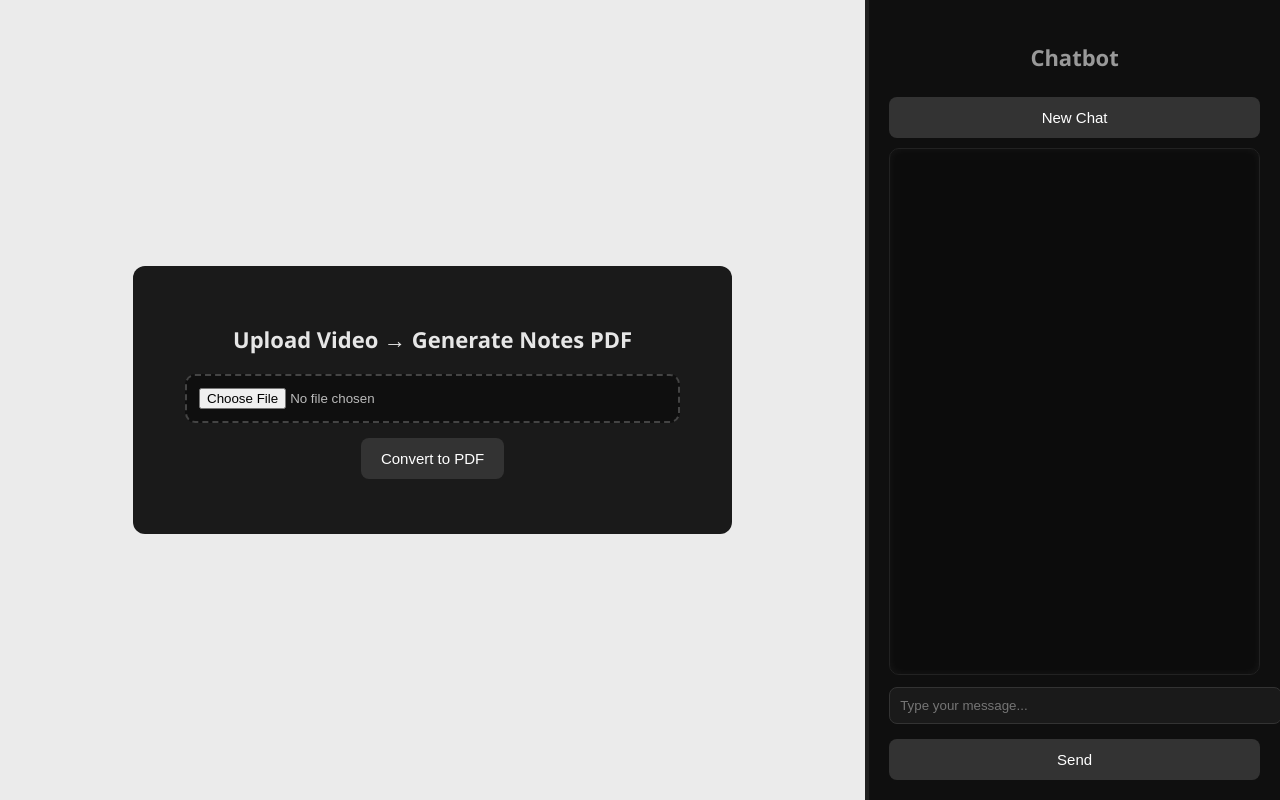
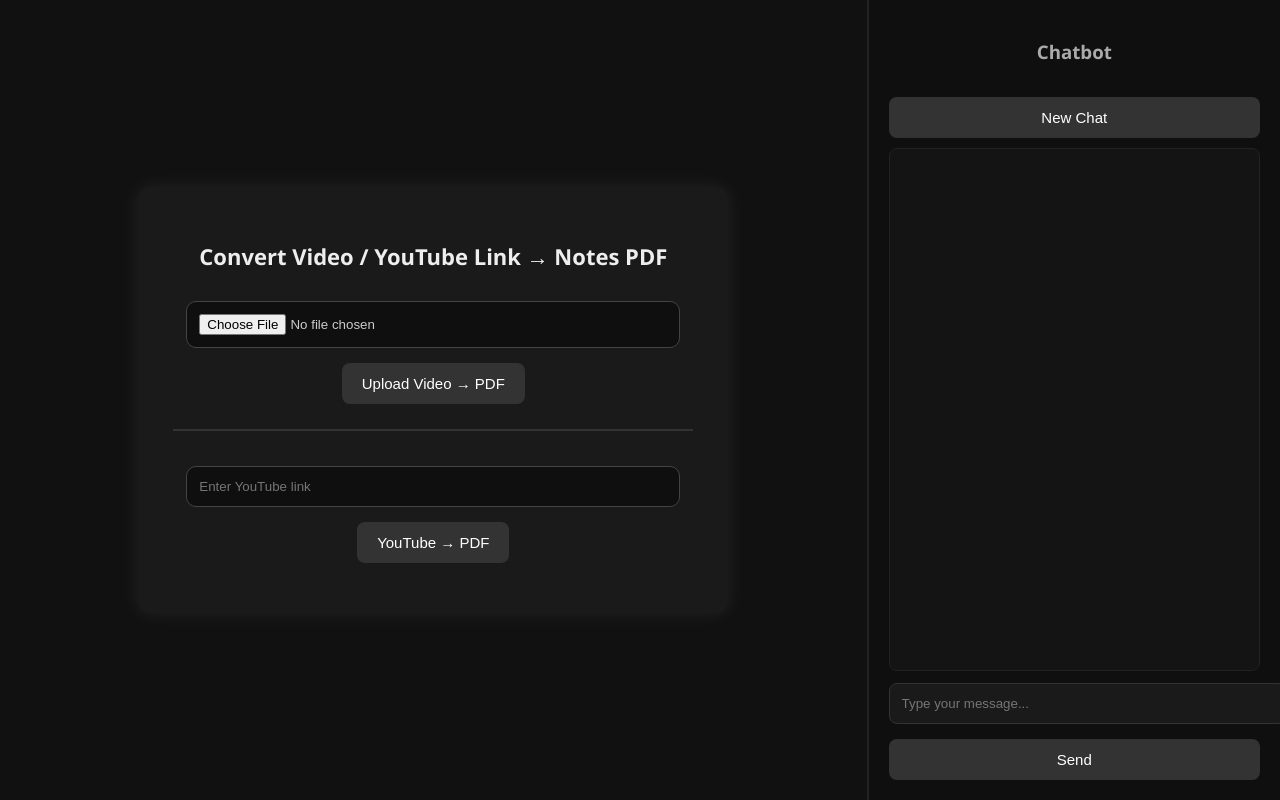
Before and after one commit to kumar-kiran-24/ai-video-summarizer, a Flask app: page / in a window 1280 px wide. Run offline with Flask 3, Linux system fonts and the light colour scheme.

Commit message:
Implment  the youtube to notes generator

```diff
--- a/app.py
+++ b/app.py
@@ -10,23 +10,20 @@ CORS(app)
 
 UPLOAD_FOLDER = "data/uploads"
 RESULT_FOLDER = "data/results"
-LAST_PDF_PATH = None
+LAST_TEXT_PATH = None
+CD = None
 
 os.makedirs(UPLOAD_FOLDER, exist_ok=True)
 os.makedirs(RESULT_FOLDER, exist_ok=True)
-
-
 
 @app.route("/")
 def home_page():
     return render_template("index.html")
 
 
-
 @app.route("/upload-video", methods=["POST"])
 def upload_video():
     global LAST_TEXT_PATH
-
 
     if "video" not in request.files:
         return jsonify({"error": "No video file provided"}), 400
@@ -37,25 +34,41 @@ def upload_video():
     file.save(video_path)
 
     main_ = Main()
-    pdf_path,text_path = main_.main(video_path=video_path)
+    pdf_path, text_path = main_.main(video_path=video_path)
 
     LAST_TEXT_PATH = text_path
-
 
     return send_file(pdf_path, as_attachment=True)
 
 
+@app.route("/youtube-to-pdf", methods=["POST"])
+def youtube_to_pdf():
+    global LAST_TEXT_PATH
+
+    data = request.json
+    youtube_link = data.get("link")
+
+    if not youtube_link:
+        return jsonify({"error": "YouTube link required!"}), 400
+
+    main_ = Main()
+    pdf_path, text_path = main_.youtube_link(youtube_link)
+
+    LAST_TEXT_PATH = text_path
+
+    return send_file(pdf_path, as_attachment=True)
+
 
 @app.route("/chat", methods=["POST"])
 def chat():
-    global  LAST_TEXT_PATH
+    global LAST_TEXT_PATH
     global CD
 
     if LAST_TEXT_PATH is None:
-        return jsonify({"error": "Upload a video first!"}), 400
+        return jsonify({"error": "Upload a video or YouTube link first!"}), 400
 
-    CD=ChatBot(txt_path=LAST_TEXT_PATH)
-
+    if CD is None:
+        CD = ChatBot(txt_path=LAST_TEXT_PATH)
 
     data = request.json
     message = data.get("message", "")
@@ -67,8 +80,7 @@ def chat():
 @app.post("/reset-chat")
 def reset_chat():
     global CD
-
-    CD.reset()  # <-- reset conversation
+    CD = None
     return {"status": "reset done"}
 
 
--- a/templates/index.html
+++ b/templates/index.html
@@ -2,199 +2,223 @@
 <html lang="en">
 <head>
     <meta charset="UTF-8">
-    <title>Video to Notes + Chatbot</title>
+    <title>Video / YouTube → Notes (PDF) + Chatbot</title>
 
     <style>
         body {
-            display: flex;
             margin: 0;
             height: 100vh;
+            display: flex;
             font-family: "Segoe UI", Arial, sans-serif;
             background: #0d0d0d;
             color: white;
         }
 
-        /* ---------------- LEFT UPLOAD SECTION ---------------- */
-        #upload-section {
+        /* ---------------- LEFT PANEL ---------------- */
+        #left-panel {
             width: 70%;
             display: flex;
             justify-content: center;
             align-items: center;
-            background: #ebebebff;
-            border-right: 2px solid #1f1f1f;
+            background: #111;
+            border-right: 2px solid #222;
         }
 
-        .upload-box {
+        .box {
+            width: 60%;
             background: #1a1a1a;
-            padding: 40px;
-            width: 60%;
+            padding: 35px;
             border-radius: 12px;
-            box-shadow: 0 0 20px rgba(255, 255, 255, 0.06);
             text-align: center;
+            box-shadow: 0 0 20px rgba(255,255,255,0.08);
         }
 
-        .upload-box h2 {
+        .box h2 {
+            font-size: 22px;
+            color: #eee;
             margin-bottom: 20px;
-            font-size: 22px;
-            color: #e6e6e6;
         }
 
-        input[type="file"] {
+        input[type="file"],
+        input[type="text"] {
+            width: 90%;
             padding: 12px;
-            border: 2px dashed #444;
+            margin-top: 10px;
+            border-radius: 10px;
+            border: 1px solid #444;
             background: #0f0f0f;
-            width: 90%;
-            border-radius: 10px;
-            cursor: pointer;
-            color: #bbb;
+            color: #ccc;
         }
 
-        /* Buttons */
         button {
+            margin-top: 15px;
             padding: 12px 20px;
             background: #333;
             color: white;
             border: none;
             border-radius: 8px;
             cursor: pointer;
-            margin-top: 15px;
             font-size: 15px;
-            transition: 0.2s;
         }
 
         button:hover {
             background: #555;
         }
 
-        #status {
-            margin-top: 12px;
-            font-size: 15px;
-            color: #c7c7c7;
+        hr {
+            border: 1px solid #333;
+            margin: 25px 0;
         }
 
-        /* ---------------- RIGHT CHAT SECTION ---------------- */
-        #chat-section {
+        #status {
+            margin-top: 15px;
+            color: #bbb;
+            font-size: 15px;
+        }
+
+        /* --------------- CHAT SECTION --------------- */
+        #chat-panel {
             width: 30%;
+            padding: 20px;
             background: #0f0f0f;
             display: flex;
             flex-direction: column;
-            padding: 20px;
-            border-left: 2px solid #1f1f1f;
-        }
-
-        #chat-section h3 {
-            text-align: center;
-            font-size: 22px;
-            margin-bottom: 10px;
-            color: #999;
         }
 
         #messages {
             flex-grow: 1;
             margin-top: 10px;
             padding: 12px;
+            border-radius: 8px;
+            background: #141414;
             border: 1px solid #222;
-            border-radius: 10px;
-            background: #0c0c0c;
             overflow-y: auto;
-            box-shadow: inset 0 0 8px rgba(255,255,255,0.05);
         }
 
-        .user {
-            color: #d4d4d4;
-            font-weight: 600;
-            margin: 8px 0;
-        }
-
-        .bot {
-            color: #4aff8f;
-            font-weight: 600;
-            margin: 8px 0;
-        }
+        .user { color: #d4d4d4; font-weight: 600; margin: 10px 0; }
+        .bot { color: #4aff8f; font-weight: 600; margin: 10px 0; }
 
         #chat-input {
             width: 100%;
-            padding: 10px;
+            padding: 12px;
             margin-top: 12px;
+            border-radius: 8px;
+            background: #1a1a1a;
             border: 1px solid #333;
-            background: #1a1a1a;
             color: white;
-            border-radius: 8px;
         }
     </style>
 </head>
 
 <body>
 
-<div id="upload-section">
-    <div class="upload-box">
-        <h2>Upload Video → Generate Notes PDF</h2>
+<!-- LEFT SIDE -->
+<div id="left-panel">
+    <div class="box">
 
+        <h2>Convert Video / YouTube Link → Notes PDF</h2>
+
+        <!-- Upload video -->
         <form id="uploadForm">
-            <input type="file" id="videoFile" accept="video/*" required><br>
-            <button type="submit">Convert to PDF</button>
+            <input type="file" id="videoFile" accept="video/*"><br>
+            <button type="submit">Upload Video → PDF</button>
         </form>
 
+        <hr>
+
+        <!-- YouTube link -->
+        <input type="text" id="ytLink" placeholder="Enter YouTube link">
+        <button onclick="processYT()">YouTube → PDF</button>
+
         <p id="status"></p>
+
     </div>
 </div>
 
-<!-- ---------------- RIGHT CHATBOT ---------------- -->
-<div id="chat-section">
-    <h3>Chatbot</h3>
+<!-- RIGHT CHAT PANEL -->
+<div id="chat-panel">
+    <h3 style="text-align:center; color:#aaa;">Chatbot</h3>
+
     <button onclick="resetCHAT()">New Chat</button>
 
     <div id="messages"></div>
 
-    <input id="chat-input" type="text" placeholder="Type your message..." />
+    <input id="chat-input" type="text" placeholder="Type your message...">
     <button onclick="sendChat()">Send</button>
 </div>
 
+
 <script>
+/* ------------ DOWNLOAD PDF ----------- */
+async function handlePdfResponse(response) {
+    if (!response.ok) {
+        const txt = await response.text();
+        document.getElementById("status").innerText = "Error: " + txt;
+        console.error("Server error:", txt);
+        return;
+    }
 
-// -------- VIDEO UPLOAD LOGIC ----------
+    const blob = await response.blob();
+    const link = document.createElement("a");
+    link.href = window.URL.createObjectURL(blob);
+    link.download = "notes.pdf";
+    link.click();
+
+    document.getElementById("status").innerText =
+        "PDF downloaded! You can chat now.";
+}
+
+/* ------------ UPLOAD VIDEO ------------ */
 document.getElementById("uploadForm").onsubmit = async (e) => {
     e.preventDefault();
 
     const file = document.getElementById("videoFile").files[0];
+    if (!file) {
+        alert("Choose a video!");
+        return;
+    }
+
     const formData = new FormData();
     formData.append("video", file);
 
-    document.getElementById("status").innerText = "Processing... Please wait.";
+    document.getElementById("status").innerText = "Processing video...";
 
     const response = await fetch("/upload-video", {
         method: "POST",
         body: formData
     });
 
-    if (!response.ok) {
-        document.getElementById("status").innerText = "Error uploading!";
+    await handlePdfResponse(response);
+};
+
+
+/* ------------ YOUTUBE LINK ------------ */
+async function processYT() {
+    const link = document.getElementById("ytLink").value.trim();
+    if (link === "") {
+        alert("Enter YouTube link!");
         return;
     }
 
-    const blob = await response.blob();
-    const url = window.URL.createObjectURL(blob);
-    const a = document.createElement("a");
+    document.getElementById("status").innerText = "Processing YouTube link...";
 
-    a.href = url;
-    a.download = "notes.pdf";
-    a.click();
+    const response = await fetch("/youtube-to-pdf", {
+        method: "POST",
+        headers: { "Content-Type": "application/json" },
+        body: JSON.stringify({ link })
+    });
 
-    document.getElementById("status").innerText = "PDF Downloaded! You can now chat.";
-};
-
-// -------- CHAT FUNCTION ----------
-function newChat() {
-    document.getElementById("messages").innerHTML = "";
+    await handlePdfResponse(response);
 }
 
+
+/* ------------- CHATBOT ------------- */
 async function sendChat() {
-    const input = document.getElementById("chat-input");
-    const text = input.value.trim();
-    if (text === "") return;
+    const text = document.getElementById("chat-input").value.trim();
+    if (!text) return;
 
     addMessage(text, "user");
-    input.value = "";
+    document.getElementById("chat-input").value = "";
 
     const response = await fetch("/chat", {
         method: "POST",
@@ -203,24 +227,22 @@ async function sendChat() {
     });
 
     const data = await response.json();
-
-    if (data.error) {
-        addMessage(data.error, "bot");
-    } else {
-        addMessage(data.response, "bot");
-    }
+    addMessage(data.response || data.error, "bot");
 }
 
 function addMessage(msg, type) {
-    const messages = document.getElementById("messages");
+    const box = document.getElementById("messages");
     const p = document.createElement("p");
     p.className = type;
     p.innerText = msg;
-    messages.appendChild(p);
-
-    messages.scrollTop = messages.scrollHeight; // Auto scroll
+    box.appendChild(p);
+    box.scrollTop = box.scrollHeight;
 }
 
+async function resetCHAT() {
+    await fetch("/reset-chat", { method: "POST" });
+    document.getElementById("messages").innerHTML = "";
+}
 </script>
 
 </body>
```
Also changed, not shown: main.py (+16 -1 lines), src/datatransporter/youtudedata.py (added, +44 -0 lines).
